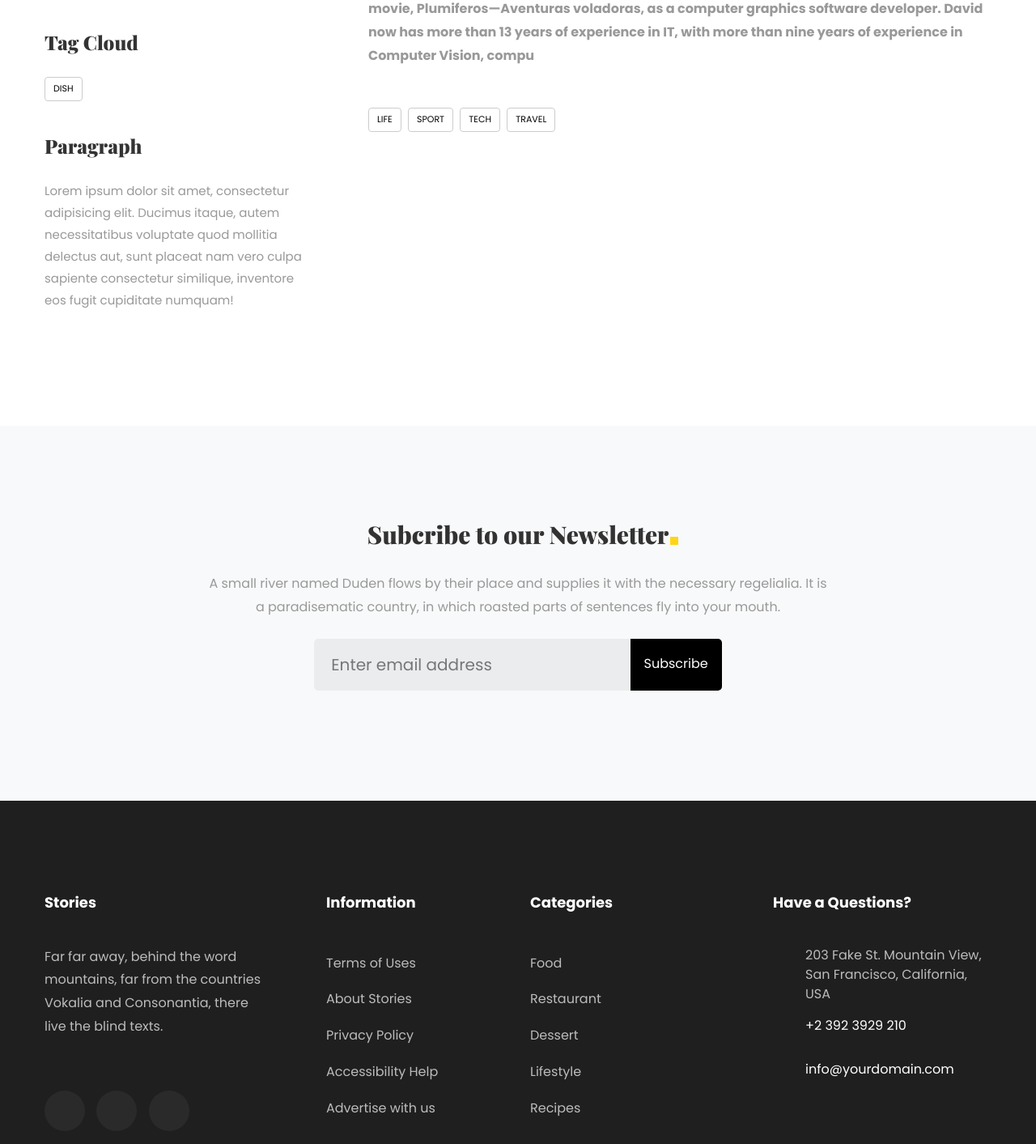
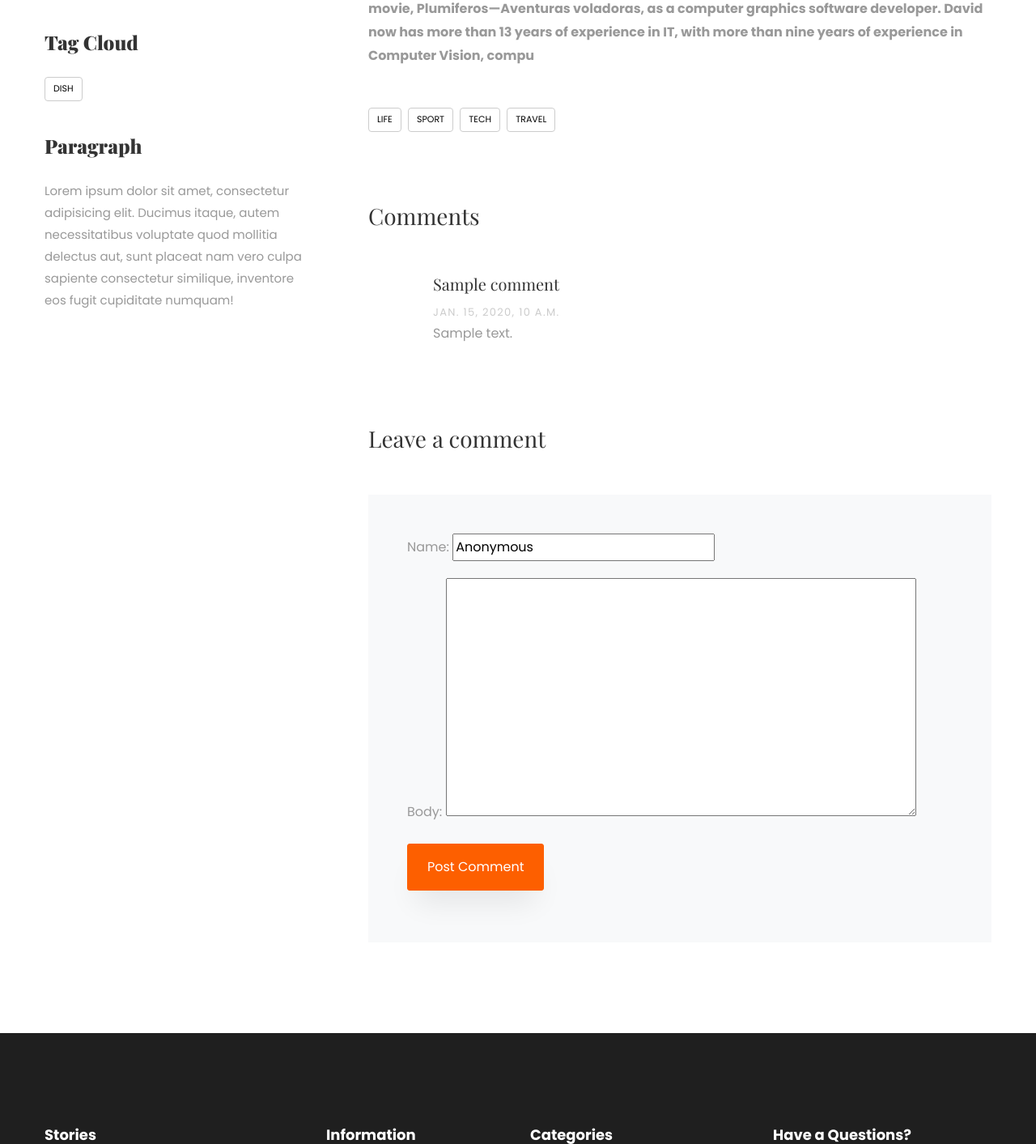
Before and after one commit to jayprakash02/Django-Blog, a Django app: page /blog/1/ in a window 1280 px wide. Shown: the part 965-2378 px from the top of the page at 81% size. Run offline with Django 3.2, Linux system fonts and the light colour scheme; data comes from the database, SQL or seed files in the repository; both versions use the stored data as it was after the commit; tables that the repository leaves empty hold one stand-in row (values such as "Sample post"); some libraries are stand-ins or nearby versions; some web fonts are replaced.

Commit message:
comment section created

```diff
--- a/blogView/admin.py
+++ b/blogView/admin.py
@@ -1,7 +1,8 @@
 from django.contrib import admin
 
 # Register your models here.
-from .models import Blog,Video
+from .models import Blog,Video,Comment
 
 admin.site.register(Blog)
 admin.site.register(Video)
+admin.site.register(Comment)
--- /dev/null
+++ b/blogView/forms.py
@@ -0,0 +1,13 @@
+from django import forms
+
+from .models import Comment , NewsLetter
+
+class CommentForm(forms.ModelForm):
+    class Meta:
+        model = Comment
+        fields = ('name','body')
+
+class NewsLetterForm(forms.ModelForm):
+    class Meta:
+        model = NewsLetter
+        fields = ('email',)
--- a/blogView/models.py
+++ b/blogView/models.py
@@ -26,6 +26,9 @@ class Blog(models.Model):
     def __str__(self):
         return self.title
 
+    class Meta:
+        ordering = ['pubDate']
+
 class Video(models.Model):
     url = models.URLField( max_length=200)
     title = models.CharField( max_length=50)
@@ -35,3 +38,19 @@ class Video(models.Model):
 
     def __str__(self):
         return self.title
+
+class Comment(models.Model):
+    blog = models.ForeignKey(Blog,on_delete=models.CASCADE,related_name='comments')
+    name = models.CharField(max_length=50, default="Anonymous" , primary_key=True)
+    body = models.TextField()
+    created_on = models.DateTimeField(auto_now_add=True)
+    active = models.BooleanField(default=True)
+
+    class Meta:
+        ordering = ['created_on']
+
+    def __str__(self):
+        return 'Comment {} by {}'.format(self.body, self.name)
+
+class NewsLetter(models.Model):
+    email = models.EmailField(max_length=200 , primary_key=True)
--- a/blogView/templates/post.html
+++ b/blogView/templates/post.html
@@ -46,9 +46,6 @@
   </nav>
   <!-- END nav -->
 
-  {% for blog in blog %}
-
-  {% if blog.id == id %}
 
 
 
@@ -84,19 +81,42 @@
               <a href="#" class="tag-cloud-link">Travel</a>
             </div>
           </div>
+        <br>
+          <ul class="comment-list">
+            {% for comment in comment %}
 
-          <!--div class="about-author d-flex p-4 bg-light">
-              <div class="bio mr-5">
-                <img src="images/person_1.jpg" alt="Image placeholder" class="img-fluid mb-4">
-              </div>
-              <div class="desc">
-                <h3>George Washington</h3>
-                <p>Lorem ipsum dolor sit amet, consectetur adipisicing elit. Ducimus itaque, autem necessitatibus voluptate quod mollitia delectus aut, sunt placeat nam vero culpa sapiente consectetur similique, inventore eos fugit cupiditate numquam!</p>
-              </div>
-            </div-->
+            <h3 class="mb-5">Comments</h3>
+            <li class="comment">
+            <div class="comment-body">
+              <h3>{{ comment.name }}</h3>
+              <div class="meta">{{ comment.created_on }}</div>
+              <p>{{ comment.body }}</p>
+              <!--p><a href="#" class="reply">Reply</a></p-->
+            </div>
+          </li>
 
+          {% endfor %}
 
+          </ul>
 
+          {% if new_comment %}
+          <div class="comment-form-wrap pt-5">
+            <h3 class="mb-5">Thankyou for Comment</h3>
+          </div>
+          {% else %}
+          <div class="comment-form-wrap pt-5">
+          <h3 class="mb-5">Leave a comment</h3>
+              <form method="post" class="p-5 bg-light">
+                <div class="form-group">
+                  {{ comment_form.as_p }}
+                </div>
+                {% csrf_token %}
+                <div class="form-group">
+                <input type="submit" value="Post Comment" class="btn py-3 px-4 btn-primary">
+                </div>
+              </form>
+            </div>
+          {% endif %}
 
         </div> <!-- .col-md-8 -->
 
@@ -147,9 +167,8 @@
 
     </div>
   </section> <!-- .section -->
-  {% endif %}
 
-  {% endfor %}
+<!--
   <section class="ftco-subscribe ftco-section bg-light">
     <div class="overlay">
       <div class="container">
@@ -173,7 +192,7 @@
       </div>
     </div>
   </section>
-
+-->
 
   <footer class="ftco-footer ftco-footer-2 ftco-section">
     <div class="container">
--- a/blogView/views.py
+++ b/blogView/views.py
@@ -1,12 +1,32 @@
-from django.shortcuts import render
+from django.shortcuts import render , get_object_or_404
 from .models import Blog , Video
+from .forms import CommentForm , NewsLetterForm
 # Create your views here.
 
 def index(request):
     video = Video.objects.all()
     blog = Blog.objects.all()
-    return render(request,'index.html',{'blog':blog , 'video':video })
+    if request.method == 'POST':
+        newsletter_form = NewsLetterForm(data=request.POST)
+        if newsletter_form.is_valid():
+            newsletter_form.save()
+    else:
+        newsletter_form = NewsLetterForm()
+    return render(request,'index.html',{'blog':blog , 'video':video , 'newsletter_form':newsletter_form })
 
 def post(request,id):
-    blog = Blog.objects.all()
-    return render(request,'post.html',{'id':id ,'blog':blog })
+    blog = get_object_or_404(Blog, pk=id)
+    comments = blog.comments.filter(active=True)
+    new_comment = None
+    if request.method == 'POST':
+        comment_form = CommentForm(data=request.POST)
+        if comment_form.is_valid():
+                # Create Comment object but don't save to database yet
+            new_comment = comment_form.save(commit=False)
+                # Assign the current post to the comment
+            new_comment.blog = blog
+                # Save the comment to the database
+            new_comment.save()
+    else:
+        comment_form = CommentForm()
+    return render(request,'post.html',{'id':id , 'blog':blog , 'comment':comments , 'new_comment': new_comment , 'comment_form': comment_form })
```
Also changed, not shown: blogView/templates/index.html (+4 -3 lines), blogView/migrations/0010_auto_20200726_2056.py (added), blogView/migrations/0011_comment_name.py (added), blogView/migrations/0012_newsletter.py (added), db.sqlite3.
